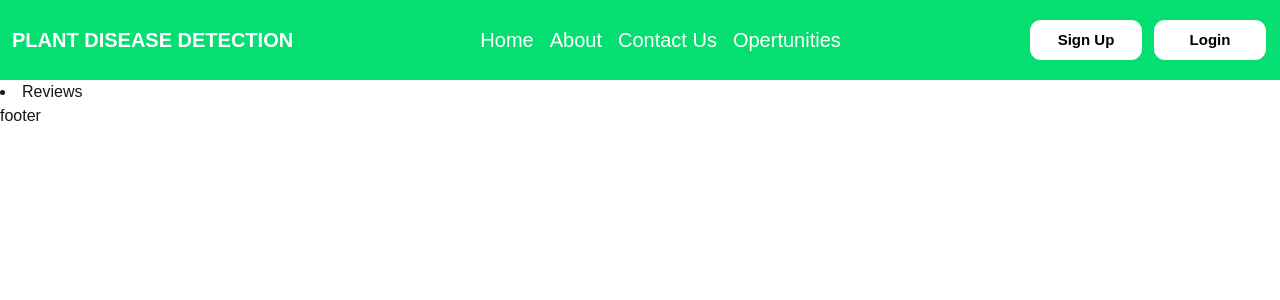
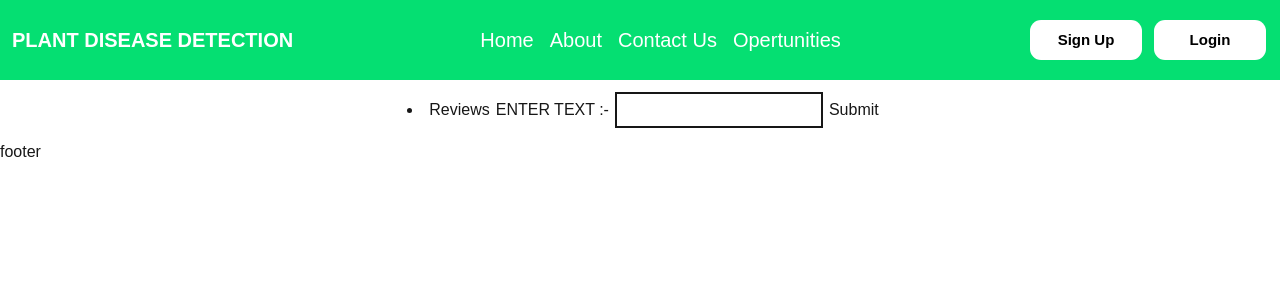
Before and after one commit to rajritik4041/Unvision, a Next.js app in the folder form_detect/: page / in a window 1280 px wide. Shown: the top 300 px of the page. Built offline with nearby package versions, Linux system fonts and the light colour scheme.

Commit message:
api created

```diff
--- a/form_detect/src/app/(components)/signup/page.jsx
+++ b/form_detect/src/app/(components)/signup/page.jsx
@@ -1,9 +1,42 @@
+"use client"
 import React from 'react'
+import { useEffect, useState } from "react"
+import { useForm } from "react-hook-form";
 
 function page() {
+  const { register, handleSubmit, formState: { errors } } = useForm();
+  const [user, setuser] = useState({
+    username: "",
+    email: "",
+    password: ""
+  })
+
+  const setdata = async (e) => {
+    setuser({ ...user, [e.target.name]: e.target.value })
+  }
+  const submitdata = async () => {
+    const res = await fetch("/api/signup", {
+      method: "POST",
+      headers: {
+        "Content-Type": "application/json"
+      },
+      body: JSON.stringify(user)
+    })
+    const data = await res.json()
+
+  }
+
+
   return (
     <div>
-
+      <div className='border-2 rounded-[4px] h-56 w-96 flex flex-col items-center justify-center gap-4'>
+        <form onSubmit={handleSubmit(submitdata)}>
+          <input type="text" placeholder='Username' name='username' value={user.username} onChange={setdata} />
+          <input type="email" placeholder='Email' value={user.email} name='email' onChange={setdata} />
+          <input type="password" placeholder='Password' value={user.password} name='password' onChange={setdata} />
+          <input type="submit" value="Submit" />
+        </form>
+      </div>
     </div>
   )
 }
--- a/form_detect/src/app/Components/main/page.jsx
+++ b/form_detect/src/app/Components/main/page.jsx
@@ -1,13 +1,50 @@
 "use client"
+
 import React from 'react'
 import Link from 'next/link'
 import { useEffect, useState } from "react"
 import { useRouter } from "next/navigation"
+import { useForm } from "react-hook-form"
 
 function main() {
+  const { handleSubmit } = useForm();
+  const [image, setimage] = useState({
+    text: ""
+  })
+
+  const setdata = (e) => {
+    setimage({ ...image, [e.target.name]: e.target.value })
+  }
+  const onsubmit = async () => {
+    const res = await fetch("/api/upload", {
+      method: "POST",
+      headers: {
+        "Content-Type": "application/json"
+      },
+      body: JSON.stringify(image)
+    })
+    const data = await res.json()
+    console.log(data)
+  }
   return (
     <div>
-      <li><Link href="/reviews">Reviews</Link></li>
+      <div className='flex justify-center items-center m-1.5'>
+        <div>
+          <li className='m-1.5'>
+            <Link href="/reviews">Reviews</Link>
+          </li>
+        </div>
+        {/* <input type="file"
+            accept="image/*" id="file"  className='border-2 w-52 ' />  */}
+        <form onSubmit={handleSubmit(onsubmit)} >
+          <label htmlFor="text">
+            ENTER TEXT :-
+          </label>
+          <input type="text"
+            id="text" name='text' className='border-2 w-52 p-1 m-1.5' value={image.text} onChange={setdata} />
+          <input type="submit" value="Submit" />
+        </form>
+      </div>
     </div>
   )
 }
--- a/form_detect/src/app/Components/navbar/page.jsx
+++ b/form_detect/src/app/Components/navbar/page.jsx
@@ -32,7 +32,7 @@ function navbar() {
                         <ul className='decoration-0 flex w-full   items-center  m-1' >
                             {/* Isme edit karo ye Link hai ek me use karoge 4 me atometic hoga  */}
                             {Navbar.map((item) => (
-                                <li key={item.id} className='hover:text-[18px]  px-2 '>
+                                <li key={item.id} className=' px-2 '>
                                     <Link href={item.link}>{item.name}</Link>
                                 </li>
                             ))}
@@ -42,7 +42,7 @@ function navbar() {
                         {/* Isme edit karo ye button hai ek me use karoge dusra atometic hoga  */}
                         {
                             btnname.map((item) => (
-                                <button className='h-10 p-1 m-1.5 w-28 text-[15px] font-bold bg-white rounded-[11px] hover:text-[21px]' key={item.id}>
+                                <button className='h-10 p-1 m-1.5  w-28 text-[15px] font-bold bg-white rounded-[11px] ' key={item.id}>
                                     <Link className='text-black h-10 w-[150px]' href={item.link}>{item.name}</Link>
                                 </button>
                             ))
--- /dev/null
+++ b/form_detect/src/app/api/signup/route.js
@@ -0,0 +1,10 @@
+export async function POST(req) {
+  const body = await req.json()
+
+  console.log(body)
+
+  return Response.json({
+    success: true,
+    message: "Signup successful"
+  })
+}
--- /dev/null
+++ b/form_detect/src/app/api/upload/route.js
@@ -0,0 +1,8 @@
+export async function POST(req) {
+  const body = await req.json()
+  console.log(body)
+  return Response.json({
+    success: true,
+    message: "Signup successful"
+  })
+}
```
